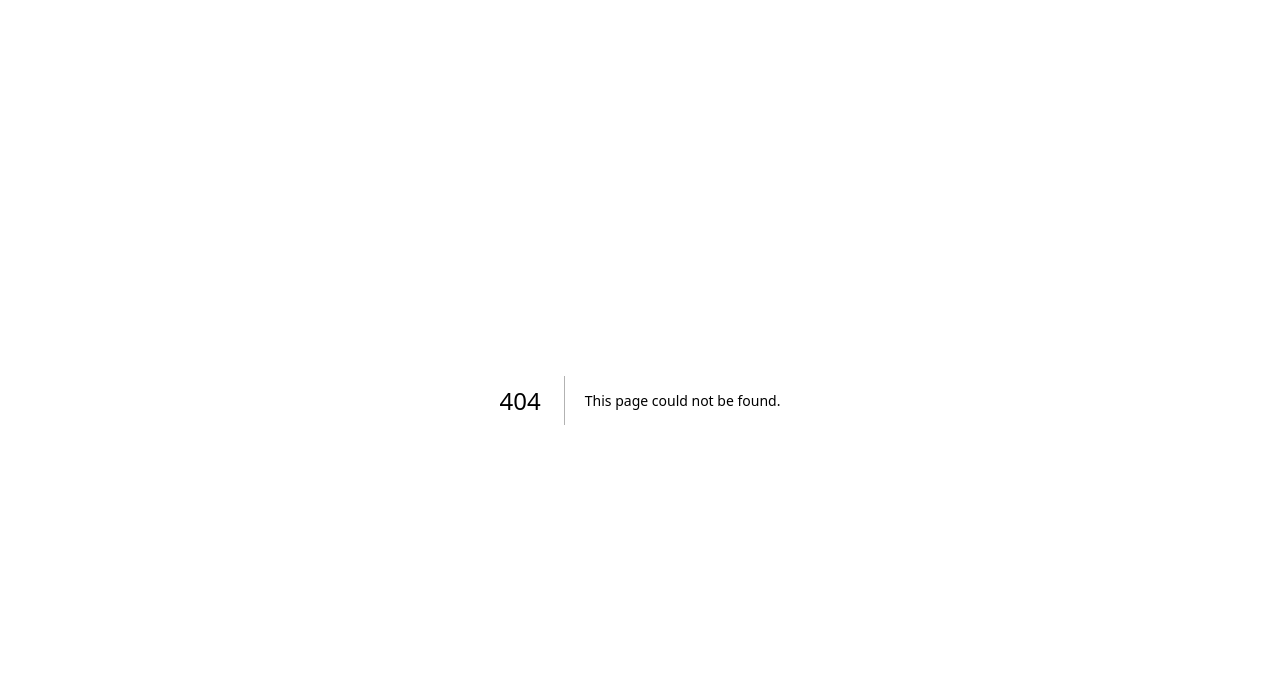
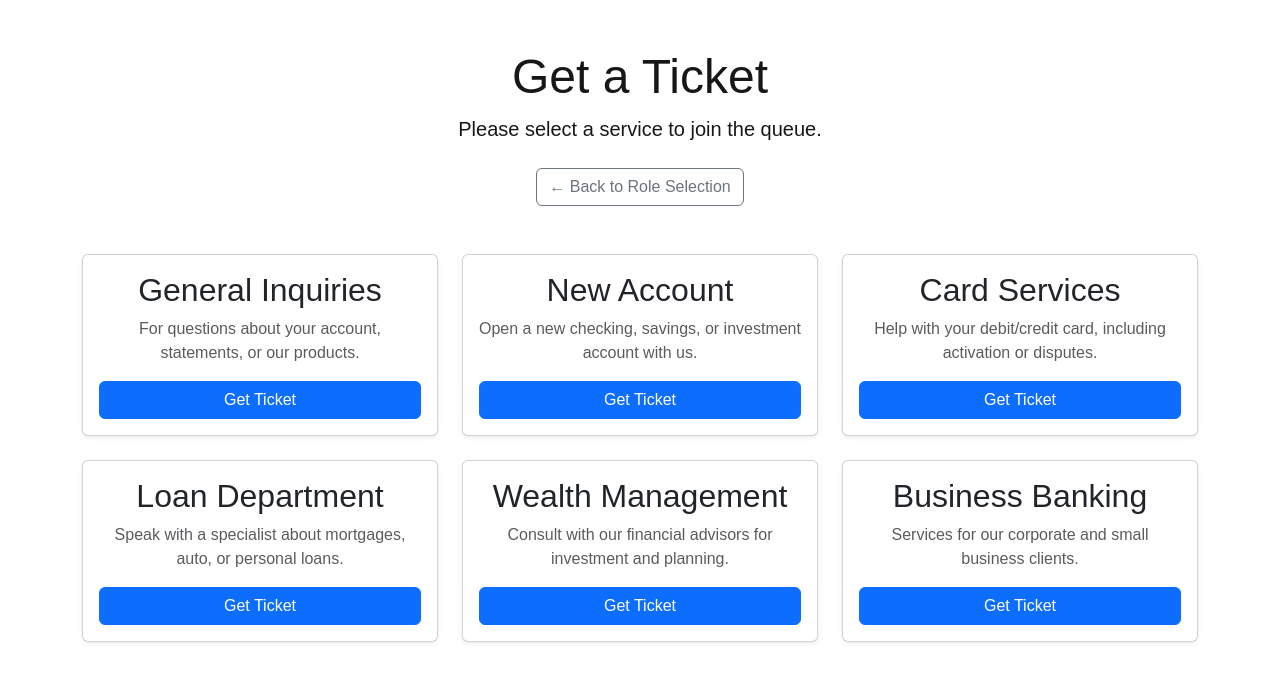
Before and after one commit to gabriele-agosta/software-engineering-2-group-4, a Next.js app: page /customer/get-ticket in a window 1280 px wide. Before the commit this address had no page. Shown: the top 682 px of the page. Built offline with nearby package versions, Linux system fonts and the light colour scheme.

Commit message:
Get Ticket GUI without logic done

```diff
--- /dev/null
+++ b/src/app/customer/get-ticket/page.tsx
@@ -0,0 +1,157 @@
+"use client";
+
+import { useState } from "react";
+import Link from "next/link";
+
+// A type definition for what a ticket object will look like.
+type Ticket = {
+  number: string;
+  service: string;
+  timestamp: Date;
+};
+
+// Mock services list...
+const services = [
+  {
+    id: 1,
+    name: "General Inquiries",
+    description:
+      "For questions about your account, statements, or our products.",
+  },
+  {
+    id: 2,
+    name: "New Account",
+    description: "Open a new checking, savings, or investment account with us.",
+  },
+  {
+    id: 3,
+    name: "Card Services",
+    description:
+      "Help with your debit/credit card, including activation or disputes.",
+  },
+  {
+    id: 4,
+    name: "Loan Department",
+    description:
+      "Speak with a specialist about mortgages, auto, or personal loans.",
+  },
+  {
+    id: 5,
+    name: "Wealth Management",
+    description:
+      "Consult with our financial advisors for investment and planning.",
+  },
+  {
+    id: 6,
+    name: "Business Banking",
+    description: "Services for our corporate and small business clients.",
+  },
+];
+
+export default function GetTicketPage() {
+  const [ticket, setTicket] = useState<Ticket | null>(null);
+  const [isLoading, setIsLoading] = useState<boolean>(false);
+  const [selectedService, setSelectedService] = useState<string | null>(null);
+
+  /**
+   * PLACEHOLDER LOGIC: Simulates generating a ticket.
+   */
+  const handleServiceSelect = (serviceName: string) => {
+    setIsLoading(true);
+    setSelectedService(serviceName); // Keep track of which service is loading
+
+    setTimeout(() => {
+      const mockTicket: Ticket = {
+        number: `C-${String(Math.floor(Math.random() * 900) + 100)}`,
+        service: serviceName,
+        timestamp: new Date(),
+      };
+      setTicket(mockTicket);
+      setIsLoading(false);
+      setSelectedService(null); // Reset after loading
+    }, 500);
+  };
+
+  // === UI Part 1: Show the generated ticket ===
+  if (ticket) {
+    return (
+      <main className="container d-flex justify-content-center align-items-center vh-100">
+        <div className="card text-center shadow" style={{ width: "25rem" }}>
+          <div className="card-header bg-success text-white">
+            Your Ticket Is Ready
+          </div>
+          <div className="card-body">
+            <p className="card-text">Please proceed to the waiting area.</p>
+            <h1 className="display-1 fw-bold my-4">{ticket.number}</h1>
+            <h5 className="card-subtitle mb-2 text-muted">
+              Service: {ticket.service}
+            </h5>
+            <p className="card-text">
+              <small>Issued at: {ticket.timestamp.toLocaleTimeString()}</small>
+            </p>
+          </div>
+          <div className="card-footer">
+            <button
+              className="btn btn-secondary w-100"
+              onClick={() => setTicket(null)}
+            >
+              Get Another Ticket
+            </button>
+          </div>
+        </div>
+      </main>
+    );
+  }
+
+  // === UI Part 2: Show the list of services as consistent cards ===
+  return (
+    <main className="container my-5">
+      <div className="text-center mb-4">
+        <h1 className="display-5">Get a Ticket</h1>
+        <p className="lead">Please select a service to join the queue.</p>
+      </div>
+
+      <div className="d-flex justify-content-center mb-5">
+        <Link href="/" className="btn btn-outline-secondary">
+          &larr; Back to Role Selection
+        </Link>
+      </div>
+
+      {/* --- START: Card layout consistent with the home page --- */}
+      <div className="row g-4 justify-content-center">
+        {services.map((service) => (
+          // Updated grid classes here
+          <div key={service.id} className="col-md-6 col-lg-4">
+            <div className="card h-100 shadow-sm">
+              <div className="card-body text-center d-flex flex-column">
+                <h5 className="card-title h2">{service.name}</h5>
+                <p className="card-text text-muted">{service.description}</p>
+                <div className="mt-auto">
+                  <button
+                    className="btn btn-primary w-100"
+                    onClick={() => handleServiceSelect(service.name)}
+                    disabled={isLoading}
+                  >
+                    {isLoading && selectedService === service.name ? (
+                      <>
+                        <span
+                          className="spinner-border spinner-border-sm me-2"
+                          role="status"
+                          aria-hidden="true"
+                        ></span>
+                        Generating...
+                      </>
+                    ) : (
+                      "Get Ticket"
+                    )}
+                  </button>
+                </div>
+              </div>
+            </div>
+          </div>
+        ))}
+      </div>
+      {/* --- END: Card layout --- */}
+    </main>
+  );
+}
```
